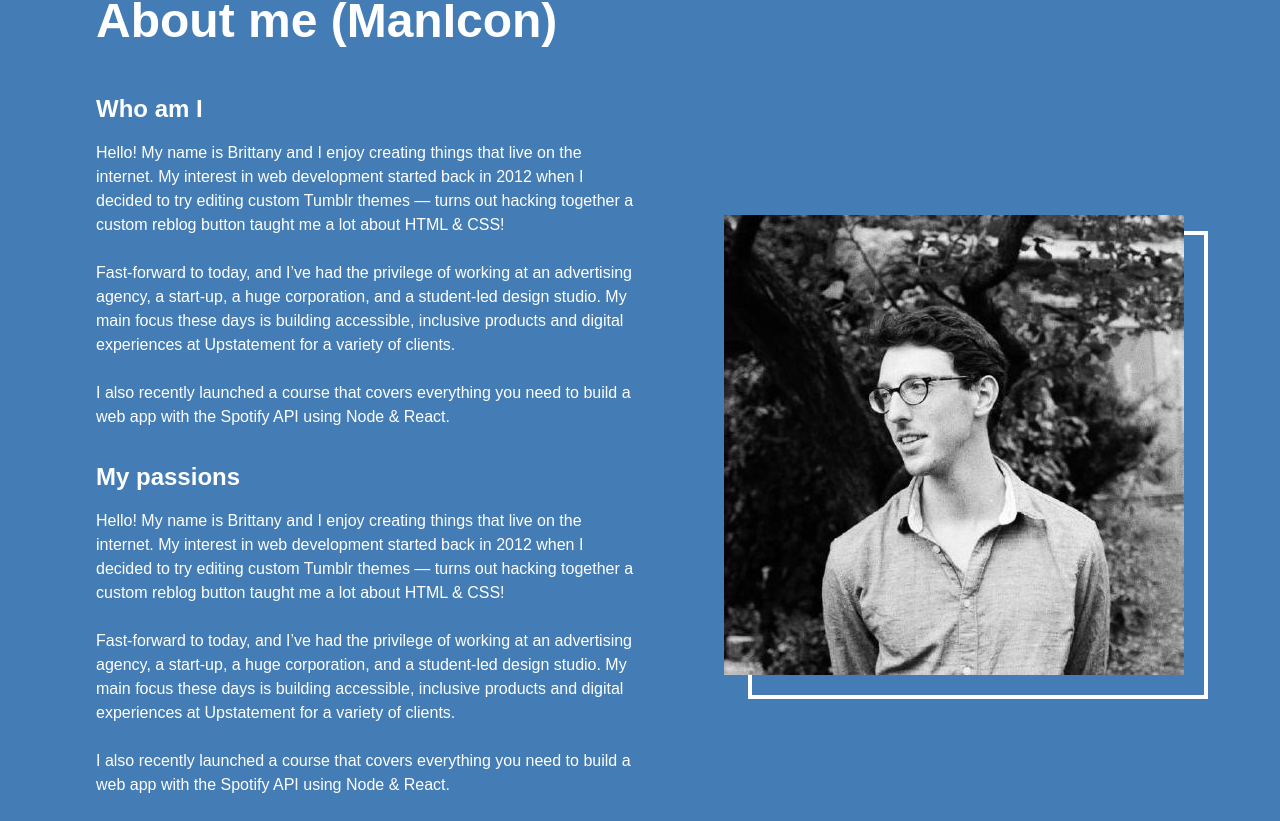
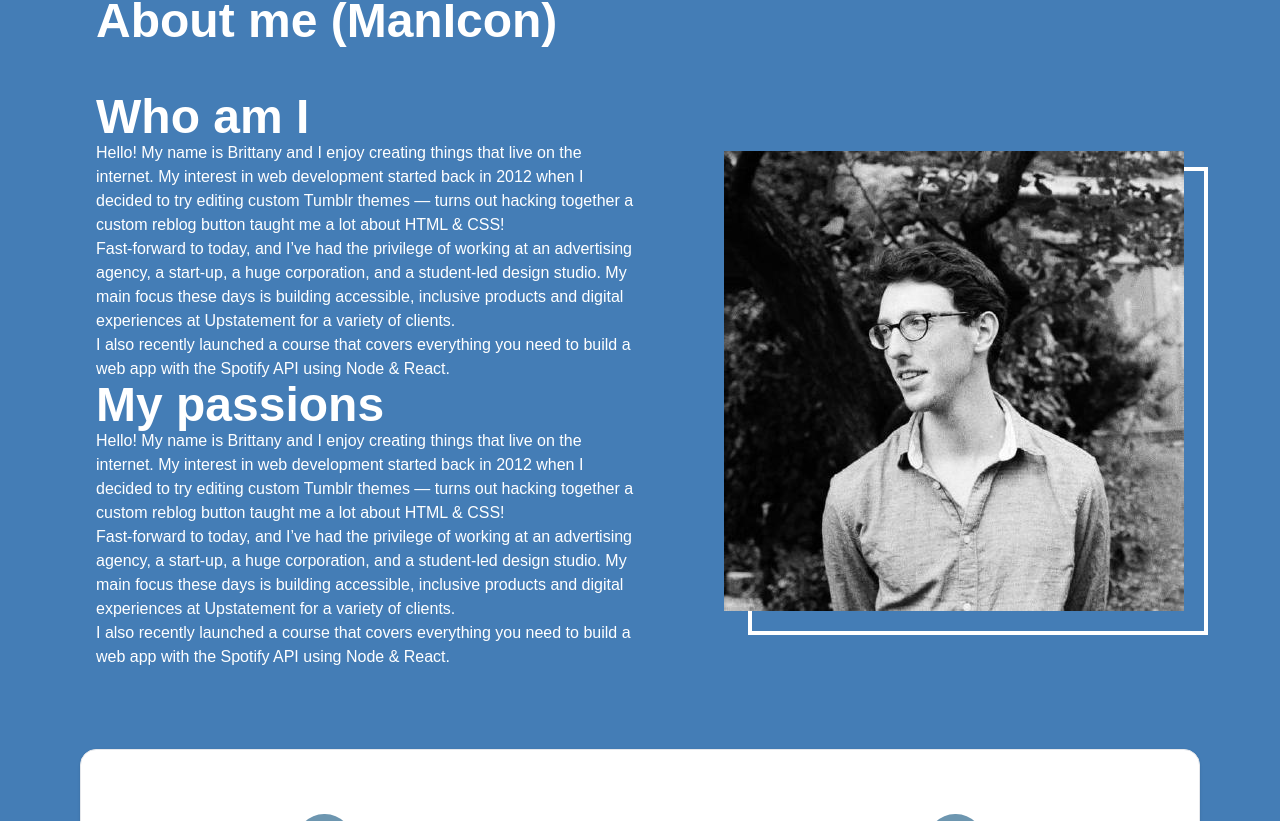
Before and after one commit to FeliMax/signore, a Next.js app: page / in a window 1280 px wide. Shown: the part 899-1720 px from the top of the page. Built offline with nearby package versions, Linux system fonts and the light colour scheme.

Commit message:
Move about me content to .md file

```diff
--- a/components/About me/About me.tsx
+++ b/components/About me/About me.tsx
@@ -1,7 +1,11 @@
 import Image from 'next/image';
+import ReactMarkdown from 'react-markdown';
+import { useContentFromFile } from '../../hooks/useContentFromFile';
 import Me from '/assets/me.jpeg'
 
 export const AboutMe = () => {
+    const content = useContentFromFile("content/about.md");
+
     return (
         <>
         <section className="pb-40 xl:pb-56 pt-12 lg:pt-24 bg-secondary">
@@ -9,42 +13,7 @@
                 <h2 className="text-white mb-4 lg:mb-12">About me (ManIcon)</h2>
                 <div className="flex flex-col lg:flex-row lg:justify-between ">
                     <div className="lg:w-1/2  text-white mb-8 lg:mb-0">
-                        <h5 className="mb-4">Who am I</h5>
-                        <p className="mb-8">Hello! My name is Brittany and I enjoy creating things that live
-                            on the internet. My interest in web
-                            development started back in 2012 when I decided to try editing custom Tumblr themes — turns
-                            out
-                            hacking together a custom reblog button taught me a lot about HTML & CSS! <br/><br/>
-
-                            Fast-forward to today, and I’ve had the privilege of working at an advertising agency, a
-                            start-up, a
-                            huge corporation, and a student-led design studio. My main focus these days is building
-                            accessible,
-                            inclusive products and digital experiences at Upstatement for a variety of
-                            clients. <br/><br/>
-
-                            I also recently launched a course that covers everything you need to build a web app with
-                            the
-                            Spotify API using Node & React.</p>
-
-                        <h5 className="mb-4">My passions</h5>
-                        <p className="">Hello! My name is Brittany and I enjoy creating things that live
-                            on the internet. My interest in web
-                            development started back in 2012 when I decided to try editing custom Tumblr themes — turns
-                            out
-                            hacking together a custom reblog button taught me a lot about HTML & CSS! <br/><br/>
-
-                            Fast-forward to today, and I’ve had the privilege of working at an advertising agency, a
-                            start-up, a
-                            huge corporation, and a student-led design studio. My main focus these days is building
-                            accessible,
-                            inclusive products and digital experiences at Upstatement for a variety of
-                            clients. <br/><br/>
-
-                            I also recently launched a course that covers everything you need to build a web app with
-                            the
-                            Spotify API using Node & React.</p>
-
+                        <ReactMarkdown>{content}</ReactMarkdown>
                     </div>
 
                     <div className=" lg:block relative self-center after:hidden lg:after:block lg:after:content-[''] after:ml-6 after:top-4 after:-mr-6 after:-mb-6 after-w-full after:inset-0 after:absolute after:border-4 after:border-white ">
--- /dev/null
+++ b/public/content/about.md
@@ -0,0 +1,13 @@
+## Who am I
+Hello! My name is Brittany and I enjoy creating things that live on the internet. My interest in web development started back in 2012 when I decided to try editing custom Tumblr themes — turns out hacking together a custom reblog button taught me a lot about HTML & CSS!
+
+Fast-forward to today, and I’ve had the privilege of working at an advertising agency, a start-up, a huge corporation, and a student-led design studio. My main focus these days is building accessible, inclusive products and digital experiences at Upstatement for a variety of clients.
+
+I also recently launched a course that covers everything you need to build a web app with the Spotify API using Node & React.
+
+## My passions
+Hello! My name is Brittany and I enjoy creating things that live on the internet. My interest in web development started back in 2012 when I decided to try editing custom Tumblr themes — turns out hacking together a custom reblog button taught me a lot about HTML & CSS!
+
+Fast-forward to today, and I’ve had the privilege of working at an advertising agency, a start-up, a huge corporation, and a student-led design studio. My main focus these days is building accessible, inclusive products and digital experiences at Upstatement for a variety of clients.
+
+I also recently launched a course that covers everything you need to build a web app with the Spotify API using Node & React.
```
